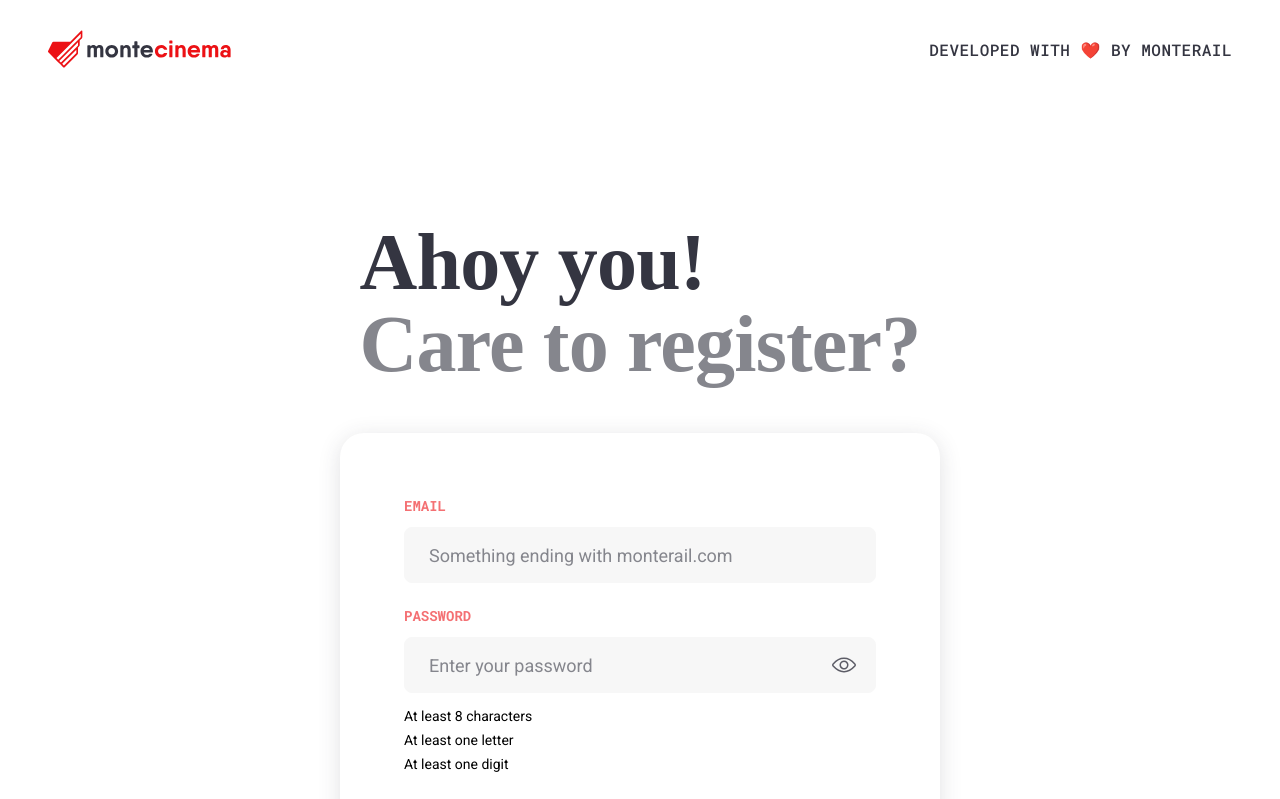
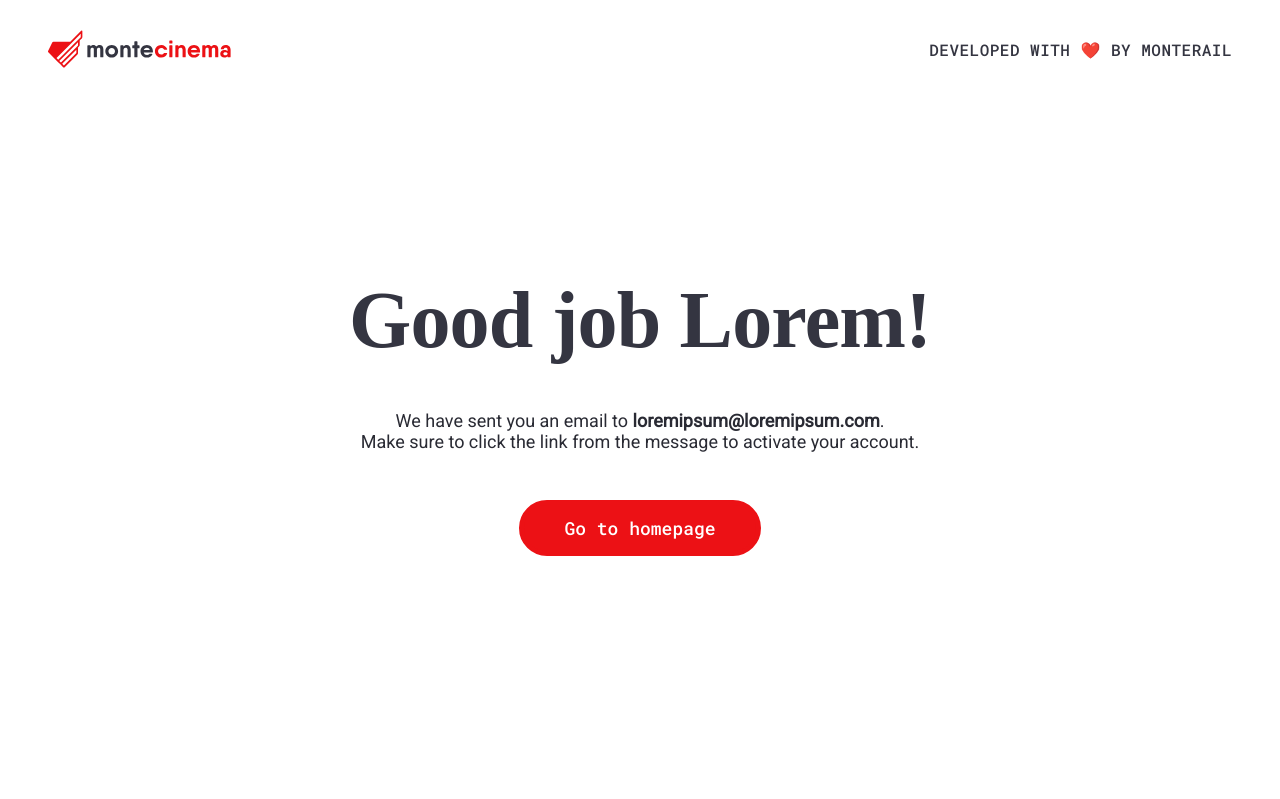
Before and after one commit to WawrzenskiPatryk/montecinema-registration-demo, a Vue app: page / in a window 1280 px wide. Shown: the top 799 px of the page. Built offline with nearby package versions, Linux system fonts and the light colour scheme; a web font is replaced by a local one.

Commit message:
main section: px -> rem

```diff
--- a/src/components/MainSection.vue
+++ b/src/components/MainSection.vue
@@ -41,7 +41,7 @@ export default {
     return {
       storedName: 'Lorem',
       storedEmail: 'loremipsum@loremipsum.com',
-      step: 0,
+      step: 2,
       stepsContent: [
         {
           title: {
@@ -123,16 +123,18 @@ export default {
   justify-content: center;
   align-items: center;
   padding: 64px 24px;
-  gap: 48px;
+  padding: 6.4rem 2.4rem;
+  gap: 4.8rem;
+
   min-height: 80vh;
 
   @media screen and (min-width: 1024px) {
-    padding: 124px;
+    padding: 12.4rem;
   }
 
   &__button {
-    max-width: 500px;
     width: 100%;
+    max-width: 32.7rem;
     @media screen and (min-width: 1024px) {
       width: initial;
     }
@@ -142,8 +144,8 @@ export default {
     font-family: 'Roboto';
     font-style: normal;
     font-weight: 400;
-    font-size: 18px;
-    line-height: 21px;
+    font-size: 1.8rem;
+    line-height: 2.1rem;
     text-align: center;
     color: #292a33;
   }
```
